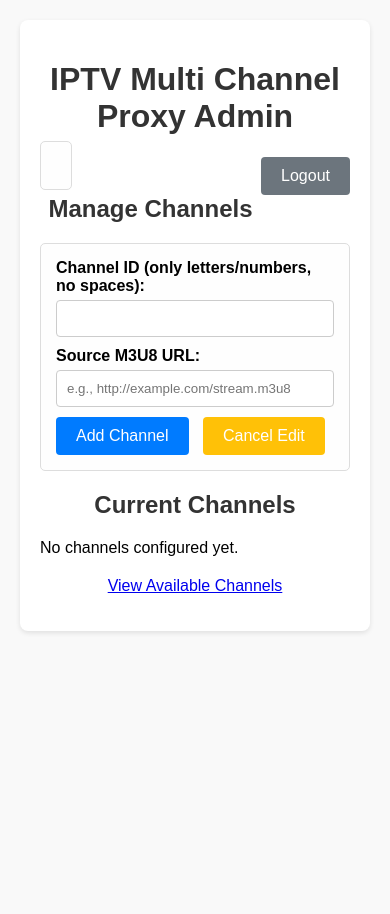
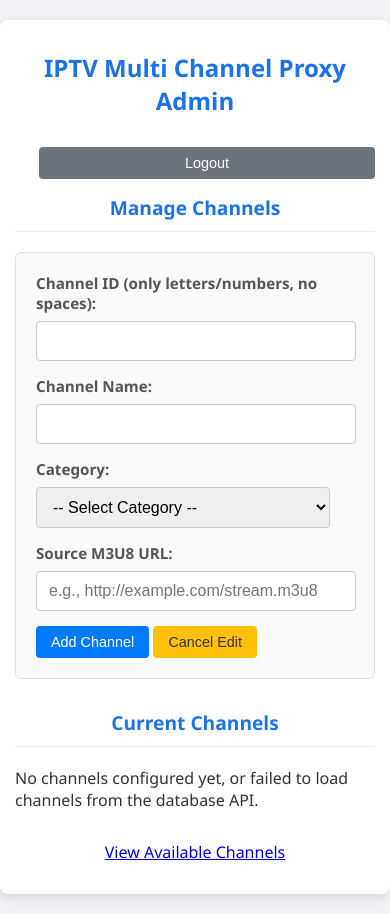
Before and after one commit to shahariarmahfuz/Live, a Flask app: template templates/admin_multi.html in a window 390 px wide. Before the commit the page ends 633 px from the top, so only its background shows below. Run offline with Flask 3, Linux system fonts and the light colour scheme; the template is opened without the code that fills it, so the values that code supplies are empty; the visitor is signed in with stand-in values (Sample User, id 1).

Commit message:
Update admin_multi.html

```diff
--- a/templates/admin_multi.html
+++ b/templates/admin_multi.html
@@ -5,29 +5,99 @@
     <meta name="viewport" content="width=device-width, initial-scale=1.0">
     <title>Admin Panel - Multi Channel Proxy</title>
     <style>
-        body { font-family: sans-serif; margin: 20px; background-color: #f9f9f9; }
-        .container { max-width: 800px; margin: auto; background: #fff; padding: 20px; border-radius: 8px; box-shadow: 0 2px 5px rgba(0,0,0,0.1); }
-        h1, h2 { text-align: center; color: #333; }
-        .flash-messages { list-style: none; padding: 0; margin-bottom: 15px; }
-        .flash-messages li { padding: 10px 15px; margin-bottom: 10px; border-radius: 4px; }
-        .flash-success { background-color: #d4edda; color: #155724; border: 1px solid #c3e6cb; }
-        .flash-error { background-color: #f8d7da; color: #721c24; border: 1px solid #f5c6cb; }
-        form { margin-bottom: 20px; padding: 15px; border: 1px solid #ddd; border-radius: 5px; background-color: #fefefe; }
-        label { display: block; margin-bottom: 5px; font-weight: bold; }
-        input[type="text"], input[type="password"], input[type="url"] { width: calc(100% - 22px); padding: 10px; margin-bottom: 10px; border: 1px solid #ccc; border-radius: 4px; }
-        button { padding: 10px 20px; background-color: #007bff; color: white; border: none; border-radius: 4px; cursor: pointer; font-size: 1em; }
+        body { font-family: 'Segoe UI', Tahoma, Geneva, Verdana, sans-serif; margin: 0; padding: 0; background-color: #f0f2f5; color: #333; }
+        .container { max-width: 900px; margin: 20px auto; background: #fff; padding: 25px; border-radius: 8px; box-shadow: 0 4px 12px rgba(0,0,0,0.1); }
+        h1, h2 { text-align: center; color: #1a73e8; margin-bottom: 20px; }
+        h2 { margin-top: 30px; border-bottom: 1px solid #eee; padding-bottom: 10px; }
+        .flash-messages { list-style: none; padding: 0; margin-bottom: 20px; }
+        .flash-messages li { padding: 12px 18px; margin-bottom: 10px; border-radius: 5px; border: 1px solid transparent; }
+        .flash-success { background-color: #e6f4ea; color: #155724; border-color: #c3e6cb; }
+        .flash-error { background-color: #f8d7da; color: #721c24; border-color: #f5c6cb; }
+        form { margin-bottom: 25px; padding: 20px; border: 1px solid #e0e0e0; border-radius: 6px; background-color: #fafafa; }
+        label { display: block; margin-bottom: 8px; font-weight: 600; font-size: 0.95em; color: #555; }
+        input[type="text"], input[type="password"], input[type="url"], select {
+            width: calc(100% - 24px); /* padding এর জন্য জায়গা */
+            padding: 10px 12px;
+            margin-bottom: 15px;
+            border: 1px solid #ccc;
+            border-radius: 4px;
+            font-size: 1em;
+            transition: border-color 0.2s ease;
+        }
+        input:focus, select:focus { border-color: #007bff; outline: none; box-shadow: 0 0 0 2px rgba(0, 123, 255, 0.2); }
+        button { padding: 10px 22px; background-color: #007bff; color: white; border: none; border-radius: 4px; cursor: pointer; font-size: 1em; transition: background-color 0.2s ease; }
         button:hover { background-color: #0056b3; }
-        button.delete-btn { background-color: #dc3545; margin-left: 10px; }
+        button.delete-btn { background-color: #dc3545; margin-left: 8px; }
         button.delete-btn:hover { background-color: #c82333; }
-        button.logout-btn { background-color: #6c757d; float: right;}
+        button.logout-btn { background-color: #6c757d; float: right; margin-bottom: 15px; }
         button.logout-btn:hover { background-color: #5a6268;}
-        table { width: 100%; border-collapse: collapse; margin-top: 20px; }
-        th, td { border: 1px solid #ddd; padding: 10px; text-align: left; word-break: break-all; }
-        th { background-color: #f2f2f2; }
+        button.cancel-btn { background-color: #ffc107; color: #333; margin-left: 8px;}
+        button.cancel-btn:hover { background-color: #e0a800;}
+        table { width: 100%; border-collapse: collapse; margin-top: 20px; box-shadow: 0 1px 3px rgba(0,0,0,0.05); }
+        th, td { border: 1px solid #e0e0e0; padding: 12px 15px; text-align: left; word-break: break-word; font-size: 0.9em;}
+        th { background-color: #f8f9fa; font-weight: 600; white-space: nowrap; }
+        tr:nth-child(even) { background-color: #fdfdfd; }
         td form { margin-bottom: 0; padding: 0; border: none; background: none; display: inline;}
-        .login-form { max-width: 400px; margin: 30px auto; }
-        .actions { white-space: nowrap; }
-        .home-link { display: block; text-align: center; margin-top: 20px; }
+        .login-form { max-width: 400px; margin: 40px auto; }
+        .actions { white-space: nowrap; text-align: center; }
+        .actions button { font-size: 0.9em; padding: 6px 12px;}
+        .home-link { display: block; text-align: center; margin-top: 30px; color: #007bff; text-decoration: none; }
+        .home-link:hover { text-decoration: underline; }
+
+        /* মোবাইল ডিভাইসের জন্য */
+        @media (max-width: 768px) {
+            .container { padding: 15px; }
+            th, td { padding: 8px 10px; font-size: 0.85em;}
+            button { padding: 8px 15px; font-size: 0.9em; }
+            .actions button { display: block; margin: 5px auto; width: 80%; }
+            button.delete-btn { margin-left: 0; }
+            button.cancel-btn { margin-left: 0; }
+             .logout-btn { float: none; display: block; width: calc(100% - 24px); margin: 10px auto; }
+             input[type="text"], input[type="password"], input[type="url"], select { width: calc(100% - 24px); }
+        }
+         @media (max-width: 480px) {
+             h1 { font-size: 1.5em; }
+             h2 { font-size: 1.2em; }
+             table, thead, tbody, th, td, tr {
+                display: block;
+            }
+             thead tr {
+                position: absolute;
+                top: -9999px;
+                left: -9999px;
+            }
+             tr { border: 1px solid #ccc; margin-bottom: 10px; }
+             td {
+                border: none;
+                border-bottom: 1px solid #eee;
+                position: relative;
+                padding-left: 50%;
+                white-space: normal;
+                text-align:left;
+            }
+            td:before {
+                position: absolute;
+                top: 6px;
+                left: 6px;
+                width: 45%;
+                padding-right: 10px;
+                white-space: nowrap;
+                text-align:left;
+                font-weight: bold;
+                content: attr(data-label); /* ডেটা লেবেল ব্যবহার করুন */
+            }
+            /* টেবিল ডেটা লেবেল সেট করুন */
+            td[data-label="ID"], td[data-label="Name"], td[data-label="Category"], td[data-label="Source URL"], td[data-label="Proxy URL"], td[data-label="Actions"] { padding-left: 50%; }
+            td[data-label="ID"]:before { content: "ID"; }
+            td[data-label="Name"]:before { content: "Name"; }
+            td[data-label="Category"]:before { content: "Category"; }
+            td[data-label="Source URL"]:before { content: "Source URL"; }
+            td[data-label="Proxy URL"]:before { content: "Proxy URL"; }
+            td[data-label="Actions"]:before { content: "Actions"; }
+
+            .actions button { width: auto; display: inline-block; margin: 3px;} /* বাটনগুলো ইনলাইন রাখুন */
+         }
+
     </style>
 </head>
 <body>
@@ -45,20 +115,33 @@
         {% endwith %}
 
         {% if session.logged_in %}
-            <form action="{{ url_for('admin_logout') }}" method="post" style="display: inline;">
+            <form action="{{ url_for('admin_logout') }}" method="post" style="border:none; background: none; padding: 0; margin: 0;">
                  <button type="submit" class="logout-btn">Logout</button>
             </form>
             <h2>Manage Channels</h2>
 
-            <form action="{{ url_for('add_or_update_channel') }}" method="post">
-                 <input type="hidden" name="action" id="form_action" value="add"> <label for="channel_id">Channel ID (only letters/numbers, no spaces):</label>
+            <form id="channel-form" action="{{ url_for('add_or_update_channel') }}" method="post">
+                 <label for="channel_id">Channel ID (only letters/numbers, no spaces):</label>
                  <input type="text" id="channel_id" name="channel_id" pattern="[a-zA-Z0-9]+" title="Only letters and numbers allowed." required>
+
+                 <label for="channel_name">Channel Name:</label>
+                 <input type="text" id="channel_name" name="channel_name" required>
+
+                 <label for="category">Category:</label>
+                 <select id="category" name="category" required>
+                     <option value="" disabled selected>-- Select Category --</option>
+                     {% if categories %}
+                         {% for cat in categories %}
+                         <option value="{{ cat }}">{{ cat }}</option>
+                         {% endfor %}
+                     {% endif %}
+                 </select>
 
                  <label for="source_url">Source M3U8 URL:</label>
                  <input type="url" id="source_url" name="source_url" placeholder="e.g., http://example.com/stream.m3u8" required>
 
                  <button type="submit" id="submit_button">Add Channel</button>
-                 <button type="button" onclick="resetForm()" style="margin-left: 10px; background-color: #ffc107;">Cancel Edit</button>
+                 <button type="button" onclick="resetForm()" class="cancel-btn">Cancel Edit</button>
             </form>
 
             <h2>Current Channels</h2>
@@ -66,21 +149,26 @@
                 <table>
                     <thead>
                         <tr>
-                            <th>Channel ID</th>
-                            <th>Source URL</th>
+                            <th>ID</th>
+                            <th>Name</th> <th>Category</th> <th>Source URL</th>
                             <th>Proxy URL</th>
                             <th>Actions</th>
                         </tr>
                     </thead>
                     <tbody>
-                        {% for channel_id, info in channels.items()|sort %}
+                        {# Sort by category, then by name for display #}
+                        {% for channel_id, info in channels.items()|sort(attribute='category')|sort(attribute='name') %}
                         <tr>
-                            <td>{{ channel_id }}</td>
-                            <td>{{ info.source_url }}</td>
-                            <td><a href="{{ url_for('serve_m3u8', channel_id=channel_id, _external=True) }}" target="_blank">/live/{{ channel_id }}.m3u8</a></td>
-                            <td class="actions">
-                                <button type="button" onclick="editChannel('{{ channel_id }}', '{{ info.source_url }}')">Edit</button>
-                                <form action="{{ url_for('delete_channel', channel_id=channel_id) }}" method="post" onsubmit="return confirm('Are you sure you want to delete channel \'{{ channel_id }}\'?');">
+                            <td data-label="ID">{{ channel_id }}</td>
+                            <td data-label="Name">{{ info.get('name', 'N/A') }}</td> <td data-label="Category">{{ info.get('category', 'N/A') }}</td> <td data-label="Source URL">{{ info.source_url }}</td>
+                            <td data-label="Proxy URL"><a href="{{ url_for('serve_m3u8', channel_id=channel_id, _external=True) }}" target="_blank">/live/{{ channel_id }}.m3u8</a></td>
+                            <td data-label="Actions" class="actions">
+                                {# Escape data properly for JavaScript using tojson filter #}
+                                <button type="button"
+                                        onclick="editChannel('{{ channel_id }}', {{ info.get('name', 'N/A')|tojson }}, {{ info.get('category', 'N/A')|tojson }}, {{ info.source_url|tojson }})">
+                                    Edit
+                                </button>
+                                <form action="{{ url_for('delete_channel', channel_id=channel_id) }}" method="post" onsubmit="return confirm('Are you sure you want to delete channel \'{{ channel_id }}\' ({{ info.get('name', 'N/A') }})?');">
                                     <button type="submit" class="delete-btn">Delete</button>
                                 </form>
                             </td>
@@ -89,29 +177,46 @@
                     </tbody>
                 </table>
             {% else %}
-                <p>No channels configured yet.</p>
+                <p>No channels configured yet, or failed to load channels from the database API.</p>
             {% endif %}
 
             <script>
-                function editChannel(id, url) {
+                function escapeHtml(unsafe) {
+                    if (unsafe === null || unsafe === undefined) return '';
+                    return unsafe
+                         .replace(/&/g, "&amp;")
+                         .replace(/</g, "&lt;")
+                         .replace(/>/g, "&gt;")
+                         .replace(/"/g, "&quot;")
+                         .replace(/'/g, "&#039;");
+                }
+
+                function editChannel(id, name, category, url) {
                     document.getElementById('channel_id').value = id;
-                    document.getElementById('source_url').value = url;
-                    document.getElementById('form_action').value = 'update'; // অ্যাকশন পরিবর্তন করুন
+                    // Use the raw values passed (already JSON decoded by tojson)
+                    document.getElementById('channel_name').value = name || ''; // Handle null/undefined
+                    document.getElementById('category').value = category || ''; // Handle null/undefined
+                    document.getElementById('source_url').value = url || '';   // Handle null/undefined
+
                     document.getElementById('submit_button').textContent = 'Update Channel';
                     document.getElementById('channel_id').readOnly = true; // আইডি পরিবর্তন করতে দেবেন না
-                    window.scrollTo(0, 0); // ফর্মের শুরুতে স্ক্রল করুন
-                }
+                    document.getElementById('channel_id').style.backgroundColor = '#eee'; // Indicate read-only
+
+                    // Scroll to the form
+                    document.getElementById('channel-form').scrollIntoView({ behavior: 'smooth' });
+                 }
 
                 function resetForm() {
-                    document.getElementById('channel_id').value = '';
-                    document.getElementById('source_url').value = '';
-                    document.getElementById('form_action').value = 'add'; // অ্যাকশন রিসেট করুন
+                    document.getElementById('channel-form').reset(); // রিসেট ফর্ম
                     document.getElementById('submit_button').textContent = 'Add Channel';
                     document.getElementById('channel_id').readOnly = false; // আইডি আবার এডিট করা যাবে
+                    document.getElementById('channel_id').style.backgroundColor = ''; // Reset background
+                    document.getElementById('category').value = ""; // Ensure category dropdown resets to default
                 }
             </script>
 
         {% else %}
+            {# Login Form remains the same #}
             <form action="{{ url_for('admin_login') }}" method="post" class="login-form">
                  <h2>Admin Login</h2>
                  <label for="password">Password:</label>
```
